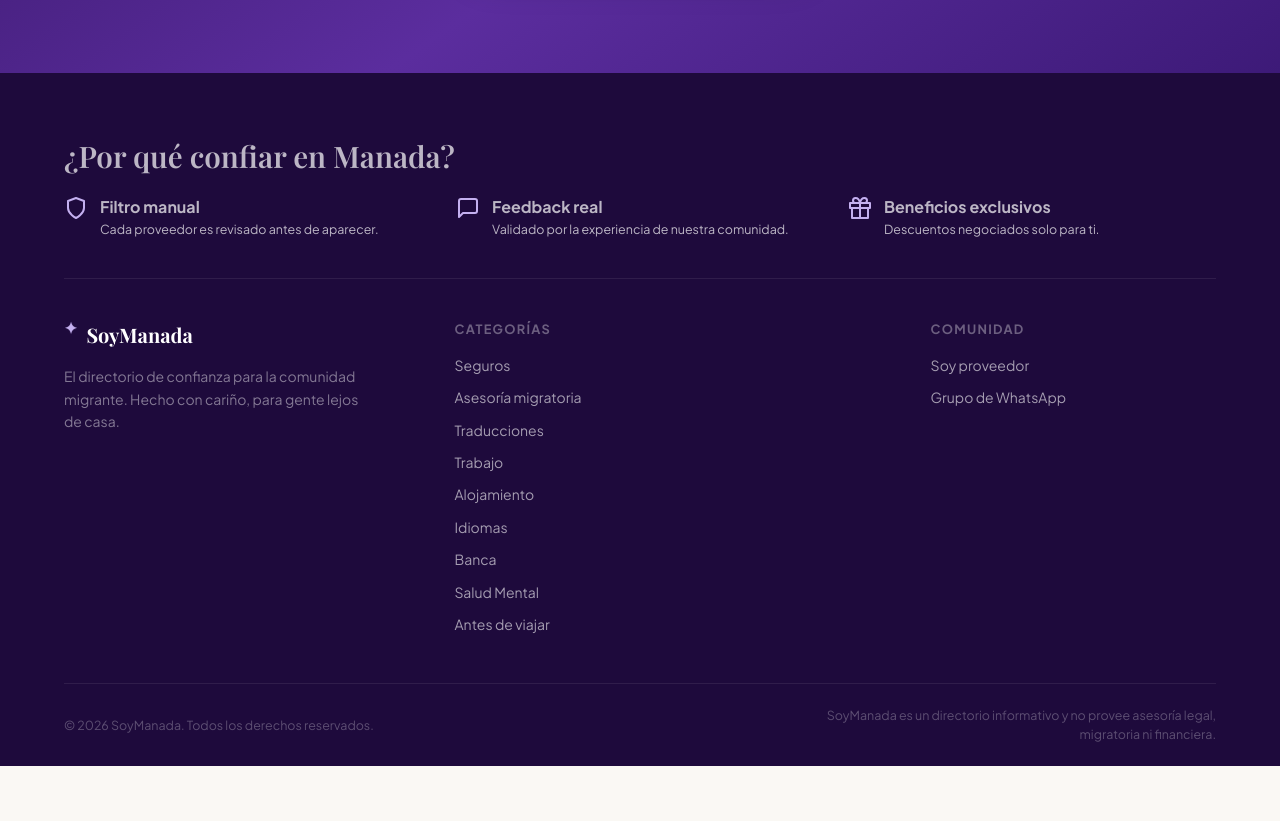
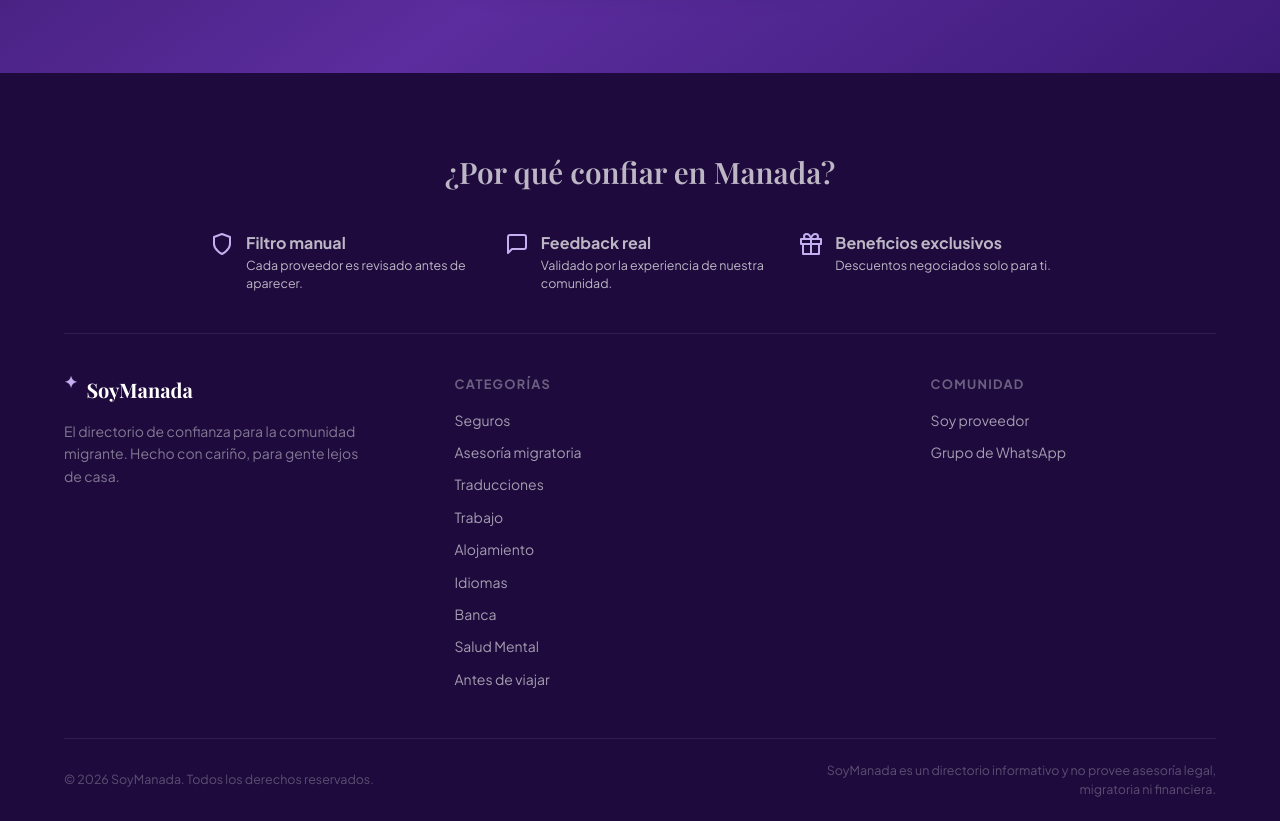
Before and after one commit to soymanada/website, a React (Vite) app: page / in a window 1280 px wide. Shown: the part 5020-5841 px from the top of the page. Before the commit the page ends 5786 px from the top, so only its background shows below. Built offline with nearby package versions, Linux system fonts and the light colour scheme; a web font is replaced by a local one.

Commit message:
fix: centrar título y grid sección trust del footer

```diff
--- a/src/components/Footer.css
+++ b/src/components/Footer.css
@@ -1,15 +1,19 @@
 .footer__trust-section {
+  padding-top: 16px;
   padding-bottom: 40px;
 }
 
 .footer__trust-title {
-  margin-bottom: 20px;
+  margin-bottom: 40px;
+  text-align: center;
 }
 
 .footer__trust-grid {
   display: grid;
   grid-template-columns: repeat(3, 1fr);
   gap: 24px;
+  max-width: 860px;
+  margin: 0 auto;
 }
 
 .trust-item {
```
